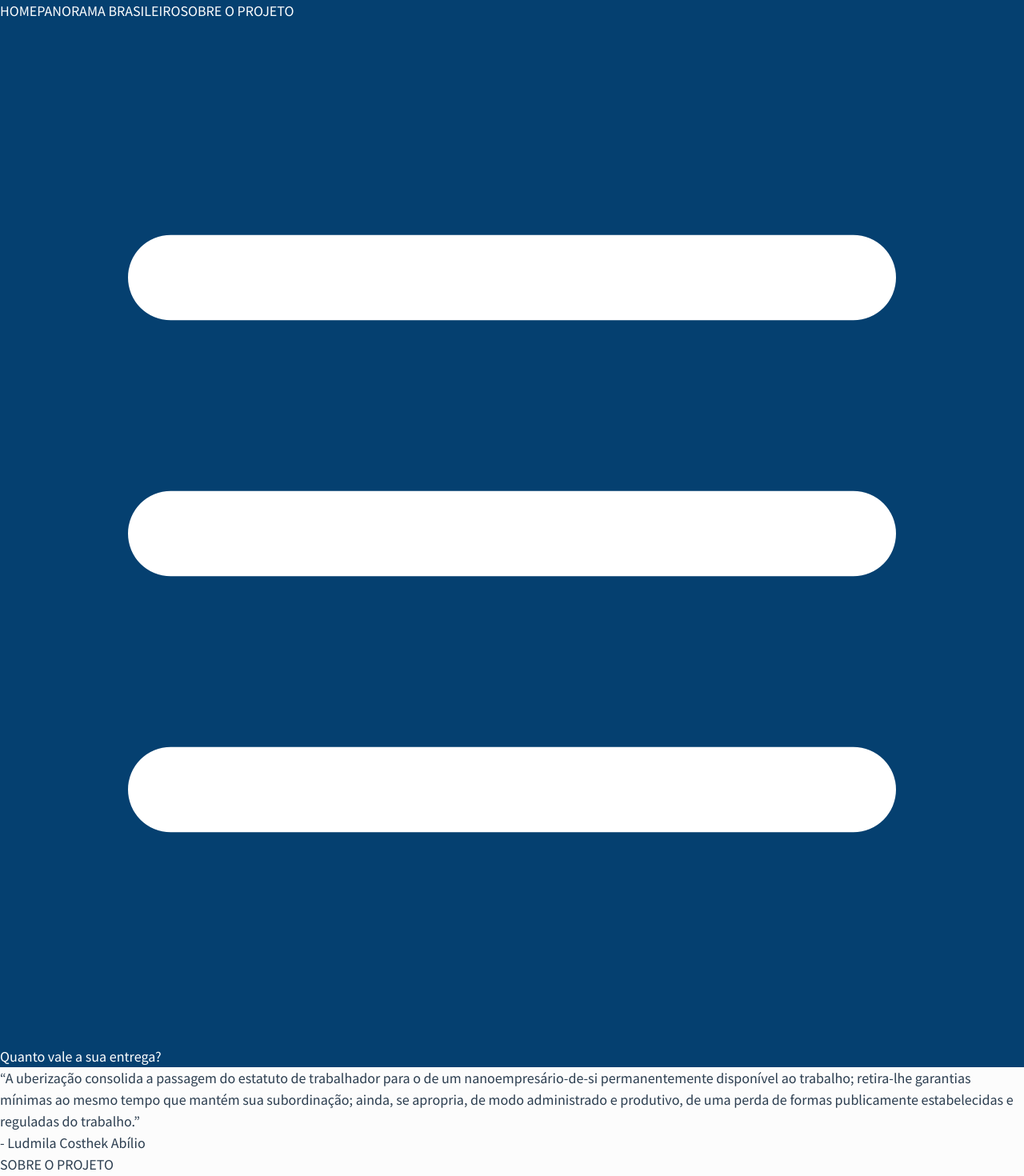
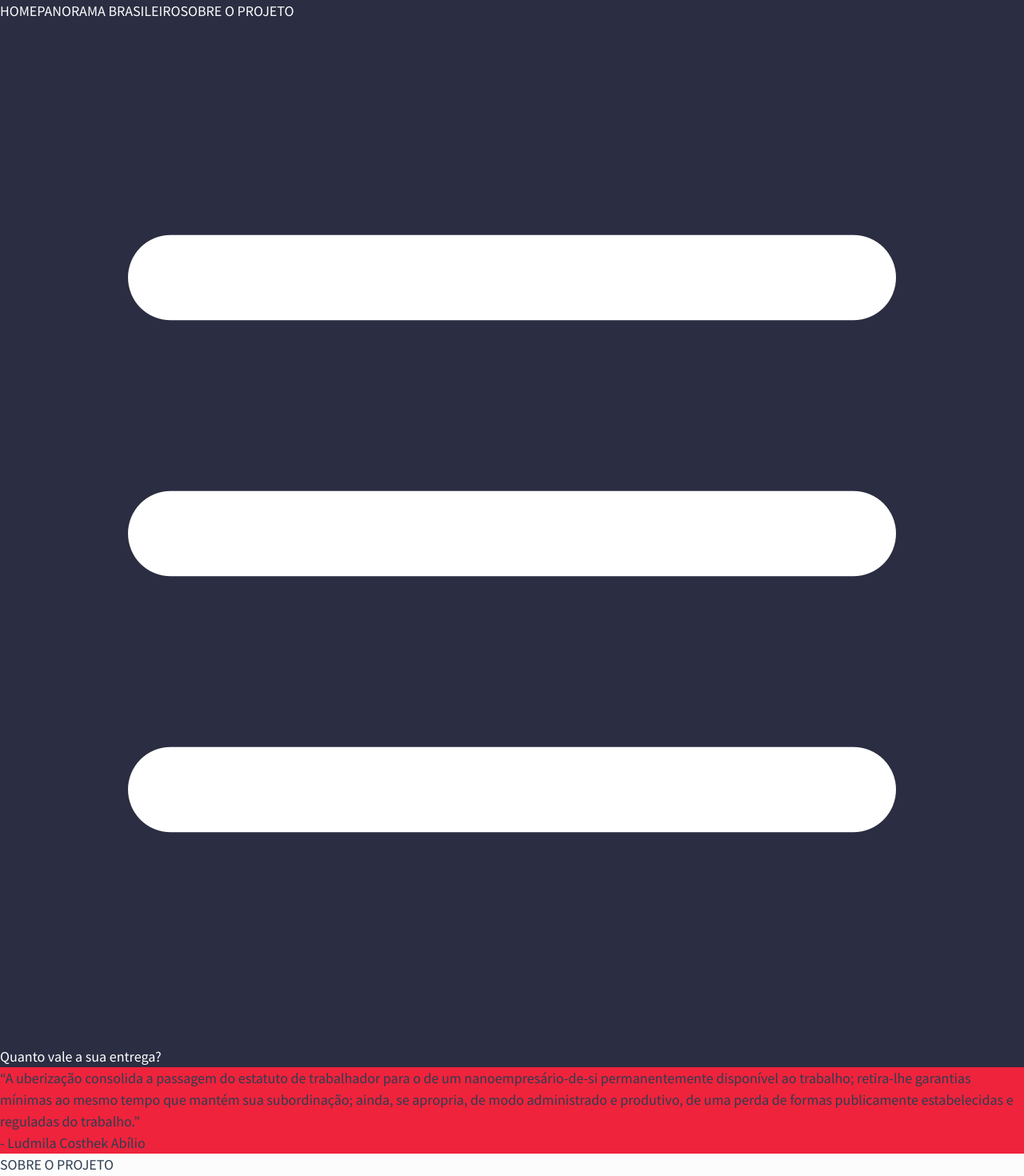
Before and after one commit to brunocbatista/unplugged_web_documentary, a Vue app: page /about-project in a window 1280 px wide. Shown: the top 1470 px of the page at 80% size. Built offline with nearby package versions, Linux system fonts and the light colour scheme.

Commit message:
alteraç~eos na cor da box de citação

```diff
--- a/src/assets/base.css
+++ b/src/assets/base.css
@@ -4,7 +4,8 @@
   --vt-c-white-soft: #FCFCFC;
   --vt-c-white-mute: #f2f2f2;
 
-  --vt-c-blue: #054070;
+  --vt-c-blue: #2B2D42;
+  --vt-c-red: #EF233C;
 
   --vt-c-black: #181818;
   --vt-c-black-soft: #222222;
@@ -30,6 +31,7 @@
   --color-background-mute: var(--vt-c-white-mute);
 
   --color-nav: var(--vt-c-blue);
+  --color-citation: var(--vt-c-red);
 
   --color-border: var(--vt-c-divider-light-2);
   --color-border-hover: var(--vt-c-divider-light-1);
@@ -83,3 +85,11 @@ nav {
   background: var(--color-nav);
   color: var(--color-text-white);
 }
+
+.citation {
+  background: var(--vt-c-red);
+}
+
+.custom-text-red {
+  color: var(--color-nav);
+}
--- a/src/views/about/index.vue
+++ b/src/views/about/index.vue
@@ -1,15 +1,15 @@
 <template>
   <div class="items-center justify-center text-center p-24">
     <div class="flex justify-center mb-10">
-      <div class="w-8/12">
-        <p class="text-xl text-justify mb-2">
+      <div class="citation w-10/12 p-10 rounded-lg shadow-2xl">
+        <p class="text-2xl text-justify mb-2 text-white">
           “A uberização consolida a passagem do estatuto de trabalhador para o de um nanoempresário-de-si
           permanentemente
           disponível ao trabalho; retira-lhe garantias mínimas ao mesmo tempo que mantém sua subordinação; ainda, se
           apropria, de modo administrado e produtivo, de uma perda de formas publicamente estabelecidas e reguladas do
           trabalho.”
         </p>
-        <p class="text-left text-sm">- Ludmila Costhek Abílio</p>
+        <p class="text-left text-sm text-white">- Ludmila Costhek Abílio</p>
       </div>
     </div>
     <p class="text-4xl mb-4">SOBRE O PROJETO</p>
```
